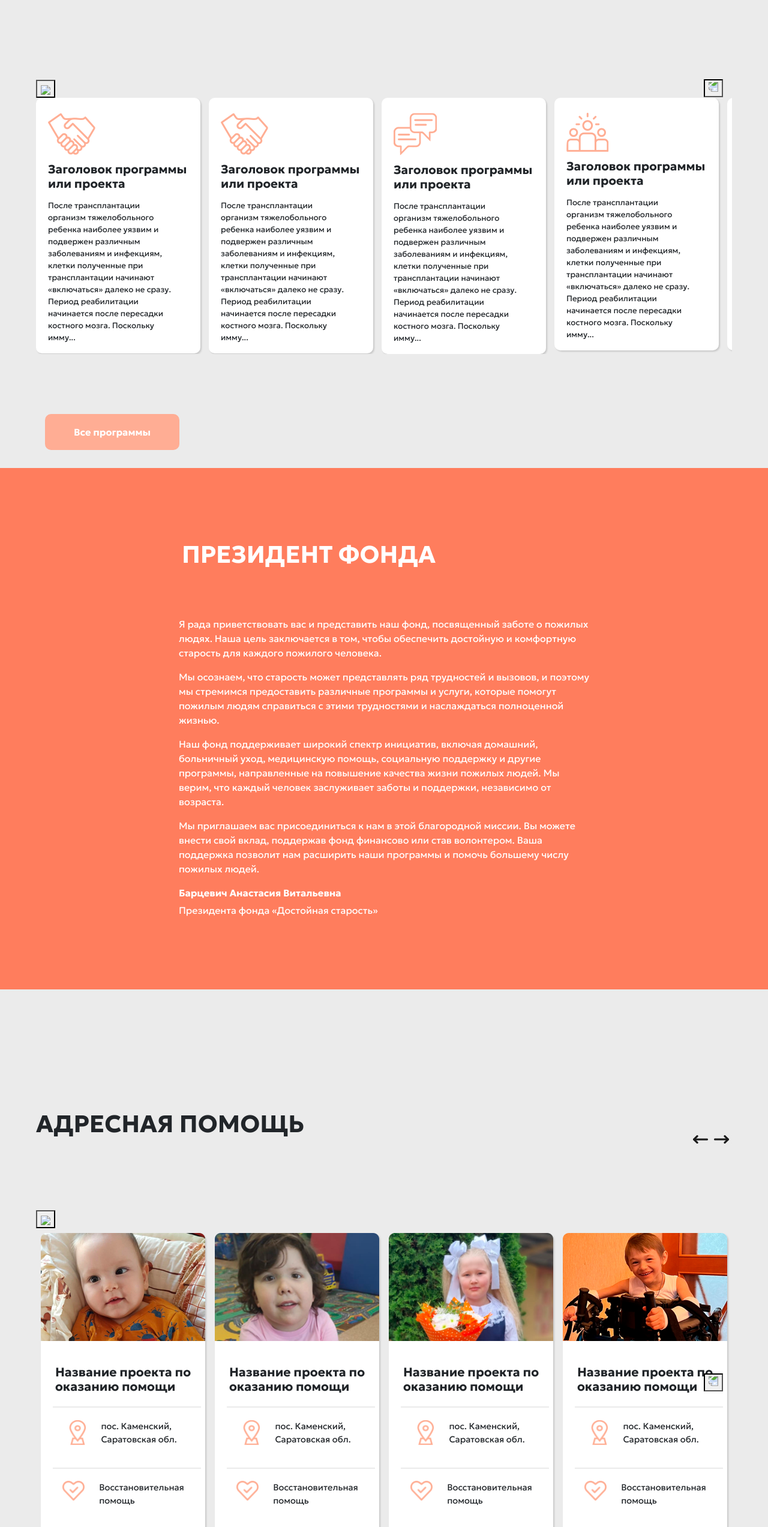
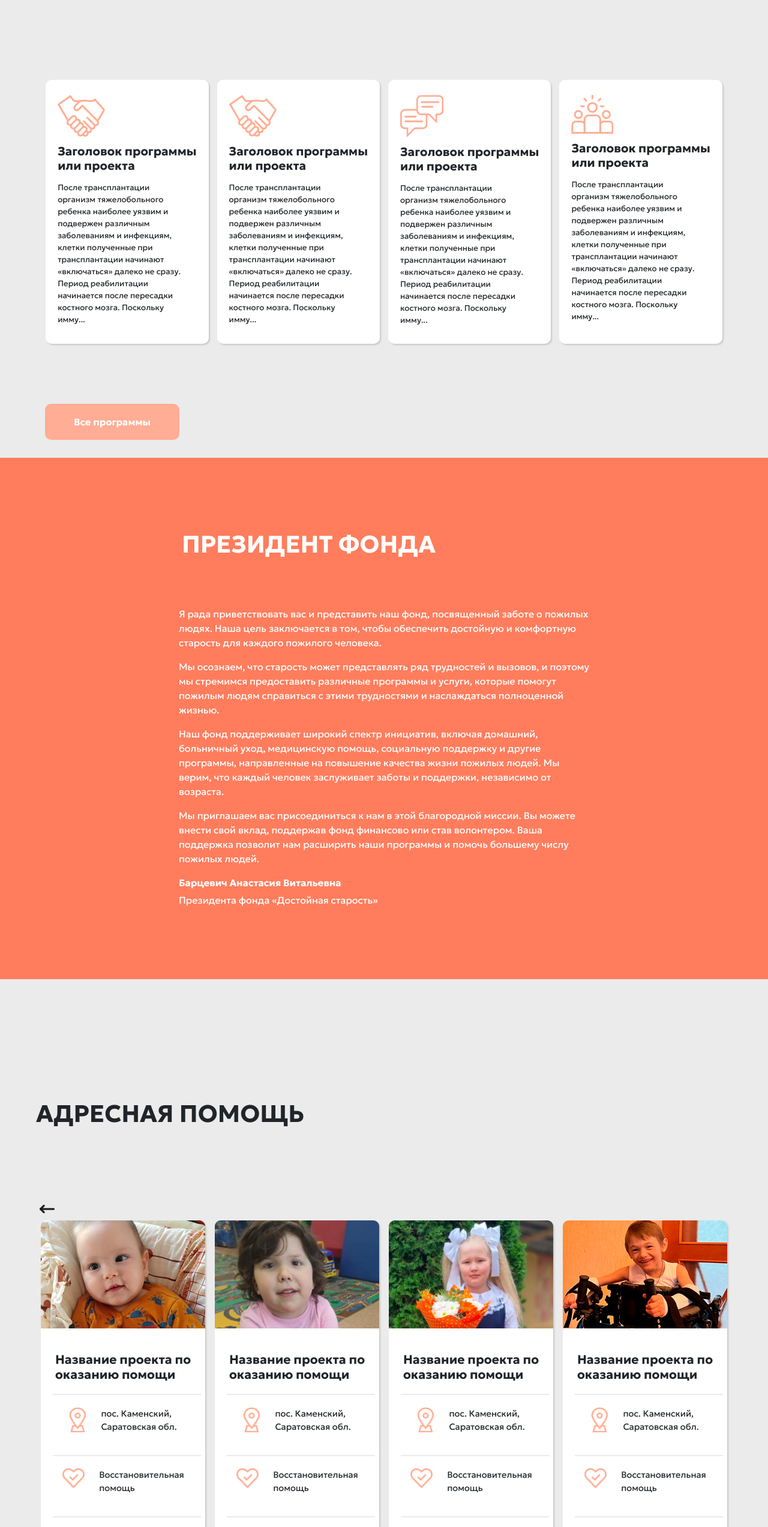
Before and after one commit to Softgod4/Dignified-old-age, a plain HTML site: page index.html in a window 1280 px wide. Shown: the part 2981-5526 px from the top of the page at 60% size. Drawn offline with Linux system fonts and the light colour scheme.

Commit message:
добавил еще изменения

```diff
--- a/css/style.css
+++ b/css/style.css
@@ -402,7 +402,6 @@ body {
 .sec_04__cards {
     display: flex;
     justify-content: center;
-    align-self: center;
     flex-wrap: wrap;
 }
 .sec_04__card {
@@ -413,6 +412,7 @@ body {
     height: 440px;
     background-color: white;
     padding-left: 20px;
+    padding-right: 20px;
     padding-top: 25px;
     border-radius: 10px;
     justify-content: center;
@@ -1250,11 +1250,23 @@ body {
 
 .slick-next {
     float: right;
-    position: relative;
-    top: -458px;
-    right: 15px;
+    border: none;
     transform: rotate(180deg);
-}
+    background-color: transparent;
+}
+.slick-prev {
+    border: none;
+    background-color: transparent;
+}
+
+
+
+
+
+
+
+
+
 
 
 
@@ -1741,7 +1753,7 @@ body {
 }
 @media screen and (max-width: 500px) {
     .header__text h2 {
-        font-size: 15px;
+        font-size: 19px;
         line-height: 18pt;
     }
     .header__text h1 {
@@ -1754,14 +1766,9 @@ body {
     .sec2__project_button button {
         margin: 10px 10px 10px 10px !important;
     }
-    .sec_04__card {
-        margin: 7px 7px 7px 7px !important;
-    }
 }
 @media screen and (max-width: 841px) {
-    .sec_04__card {
-        margin: 7px 7px 7px 7px !important;
-    }
+
 }
 @media screen and (max-width: 638px) {
     #header__another_read {
--- a/index.html
+++ b/index.html
@@ -198,7 +198,7 @@
         <section class="sec_05">
             <div class="bg_sec_05">
               <div class="container__box">
-                <div class="sec_04__cards slider">
+                <div class="sec_04__cards">
                   <div class="sec_04__card">
                     <img src="img/sec4/icon2.png" alt="card 1 icon">
                     <h2>Заголовок программы <br/>или проекта</h2>
@@ -211,26 +211,6 @@
                   </div>
                   <div class="sec_04__card">
                     <img src="img/sec4/icon3.png" alt="card 1 icon">
-                    <h2>Заголовок программы <br/>или проекта</h2>
-                    <p>После трансплантации <br/>организм тяжелобольного <br/>ребенка наиболее уязвим и <br/>подвержен различным <br/>заболеваниям и инфекциям, <br/>клетки полученные при <br/>трансплантации начинают <br/>«включаться» далеко не сразу. <br/>Период реабилитации <br/>начинается после пересадки <br/>костного мозга. Поскольку<br/> имму...</p>
-                  </div>
-                  <div class="sec_04__card">
-                    <img src="img/sec4/icon4.png" alt="card 1 icon">
-                    <h2>Заголовок программы <br/>или проекта</h2>
-                    <p>После трансплантации <br/>организм тяжелобольного <br/>ребенка наиболее уязвим и <br/>подвержен различным <br/>заболеваниям и инфекциям, <br/>клетки полученные при <br/>трансплантации начинают <br/>«включаться» далеко не сразу. <br/>Период реабилитации <br/>начинается после пересадки <br/>костного мозга. Поскольку<br/> имму...</p>
-                  </div>
-                  <div class="sec_04__card">
-                    <img src="img/sec4/icon4.png" alt="card 1 icon">
-                    <h2>Заголовок программы <br/>или проекта</h2>
-                    <p>После трансплантации <br/>организм тяжелобольного <br/>ребенка наиболее уязвим и <br/>подвержен различным <br/>заболеваниям и инфекциям, <br/>клетки полученные при <br/>трансплантации начинают <br/>«включаться» далеко не сразу. <br/>Период реабилитации <br/>начинается после пересадки <br/>костного мозга. Поскольку<br/> имму...</p>
-                  </div>
-                  <div class="sec_04__card">
-                    <img src="img/sec4/icon4.png" alt="card 1 icon">
-                    <h2>Заголовок программы <br/>или проекта</h2>
-                    <p>После трансплантации <br/>организм тяжелобольного <br/>ребенка наиболее уязвим и <br/>подвержен различным <br/>заболеваниям и инфекциям, <br/>клетки полученные при <br/>трансплантации начинают <br/>«включаться» далеко не сразу. <br/>Период реабилитации <br/>начинается после пересадки <br/>костного мозга. Поскольку<br/> имму...</p>
-                  </div>
-                  <div class="sec_04__card">
-                    <img src="img/sec4/icon4.png" alt="card 1 icon">
                     <h2>Заголовок программы <br/>или проекта</h2>
                     <p>После трансплантации <br/>организм тяжелобольного <br/>ребенка наиболее уязвим и <br/>подвержен различным <br/>заболеваниям и инфекциям, <br/>клетки полученные при <br/>трансплантации начинают <br/>«включаться» далеко не сразу. <br/>Период реабилитации <br/>начинается после пересадки <br/>костного мозга. Поскольку<br/> имму...</p>
                   </div>
@@ -272,14 +252,8 @@
         <section class="sec_07">
           <div class="bg_sec_07" id="section3">
             <div class="container__box">
-              <div class="sec__arrows">
-                <div class="sec_left_arrow"></div>
-                <div class="sec_right_arrow"></div>
-              </div>
               <h1 id="sec_07__adress_help">АДРЕСНАЯ ПОМОЩЬ</h1>
               <div class="sec_07__cards slider">
-
-
                 <div class="sec_07__card">
                   <img src="img/sec7/child1.png" alt="child1" class="child_img">
                   <h3>Название проекта по <br/>оказанию помощи</h3>
@@ -466,10 +440,6 @@
         <section class="sec_08">
           <div class="bg_sec_08">
             <div class="container__box">
-              <div class="sec__arrows">
-                <div class="sec_left_arrow" id="arrows_green"></div>
-                <div class="sec_right_arrow" id="arrows_green2"></div>
-              </div>
               <div class="sec_08__text">
                 <h1 id="sec_08__h1">ИСТОРИИ УСПЕХА</h1>
               </div>
@@ -562,10 +532,6 @@
         <section class="sec_09">
           <div class="bg_sec_09">
             <div class="container__box">
-              <div class="sec__arrows">
-                <div class="sec_left_arrow" id="arrow_white"></div>
-                <div class="sec_right_arrow" id="arrow_white2"></div>
-              </div>
               <div class="sec_09__text">
                 <h2 id="section4">НОВОСТИ И МЕРОПРИЯТИЯ</h2>
               </div>
@@ -628,7 +594,7 @@
                     <div class="sec_10__advice_text2">
                     <h3>Разумовий <br/>Василий <br/>Петрович</h3>
                     <p>Основатель бизнес-сообщества<br/> «Атланты». Основатель агентства Worlds<br/> (ex – «Подъежики») </p>
-                    </div>
+                  </div>
                   </div>
                 </div>
               </div>
@@ -752,7 +718,6 @@
       </div>
     </section>
     </footer>
-
     <script src="/js/jquery-3.6.4.min.js"></script>
     <script src="/js/bootstrap.min.js"></script>
     <script src="/slick/slick.min.js"></script>
--- a/js/index.js
+++ b/js/index.js
@@ -65,8 +65,8 @@ $('.slider').slick({
   speed: 300,
   slidesToShow: 4,
   slidesToScroll: 4,
-  prevArrow: '<button type="button" class="slick-prev"><img src="img/icon_arrow_slider.png" /></button>',
-  nextArrow: '<button type="button" class="slick-next"><img src="img/icon_arrow_slider.png" /></button>',
+  prevArrow: '<button type="button" class="slick-prev"><img src="img/sec4/icon_arrow copy.png" /></button>',
+  nextArrow: '<button type="button" class="slick-next"><img src="img/sec4/icon_arrow copy.png" /></button>',
   responsive: [
     {
       breakpoint: 1024,
@@ -101,6 +101,8 @@ $('.slider2').slick({
   speed: 300,
   slidesToShow: 3,
   slidesToScroll: 3,
+  prevArrow: '<button type="button" class="slick-prev"><img src="img/sec4/icon_arrow copy.png" /></button>',
+  nextArrow: '<button type="button" class="slick-next"><img src="img/sec4/icon_arrow copy.png" /></button>',
   responsive: [
     {
       breakpoint: 1024,
@@ -134,6 +136,8 @@ $('.slider3').slick({
   speed: 300,
   slidesToShow: 1,
   slidesToScroll: 1,
+  prevArrow: '<button type="button" class="slick-prev"><img src="img/sec4/icon_arrow copy.png" /></button>',
+  nextArrow: '<button type="button" class="slick-next"><img src="img/sec4/icon_arrow copy.png" /></button>',
   responsive: [
     {
       breakpoint: 1024,
```
